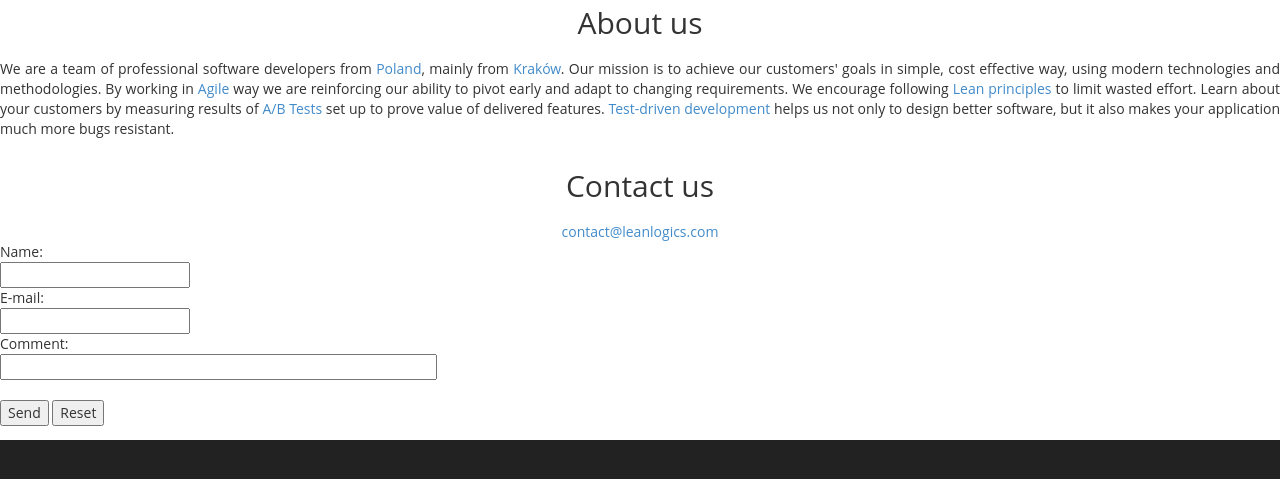
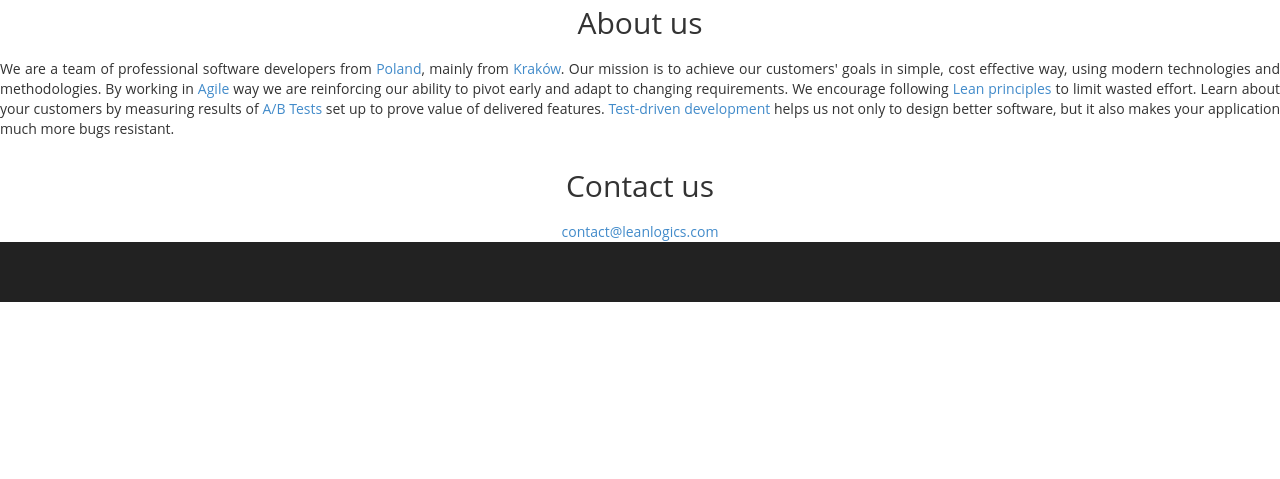
Before and after one commit to natalia-szydlak/tests.racing, a Jekyll site: the page index.html, which Jekyll copies as it is, in a window 1280 px wide and 900 px high, scrolled down 644 px, cut to the strip 400-879 px from the top of the window. Built offline with Jekyll 4.4.1, drawn with Linux system fonts in a browser that asks for light colours; after the commit the page ends 1346 px from its top, so only the background shows below that.

Commit message:
Update index.html

```diff
--- a/index.html
+++ b/index.html
@@ -59,17 +59,6 @@
     <div id="contact">
       <h2 class="center-block">Contact us</h2>
       <a href="mailto:contact@leanlogics.com" class="center-block text-center">contact@leanlogics.com</a>
-
-      <form action="mailto:tanatala@gmail.com" method="post" enctype="text/plain">
-    Name:<br>
-      <input type="text" name="name"><br>
-        E-mail:<br>
-        <input type="text" name="mail"><br>
-        Comment:<br>
-        <input type="text" name="comment" size="50"><br><br>
-        <input type="submit" value="Send">
-        <input type="reset" value="Reset">
-      </form>
     </div>
     <footer class="container-fluid navbar-inverse">
        <h1></h1>
```
